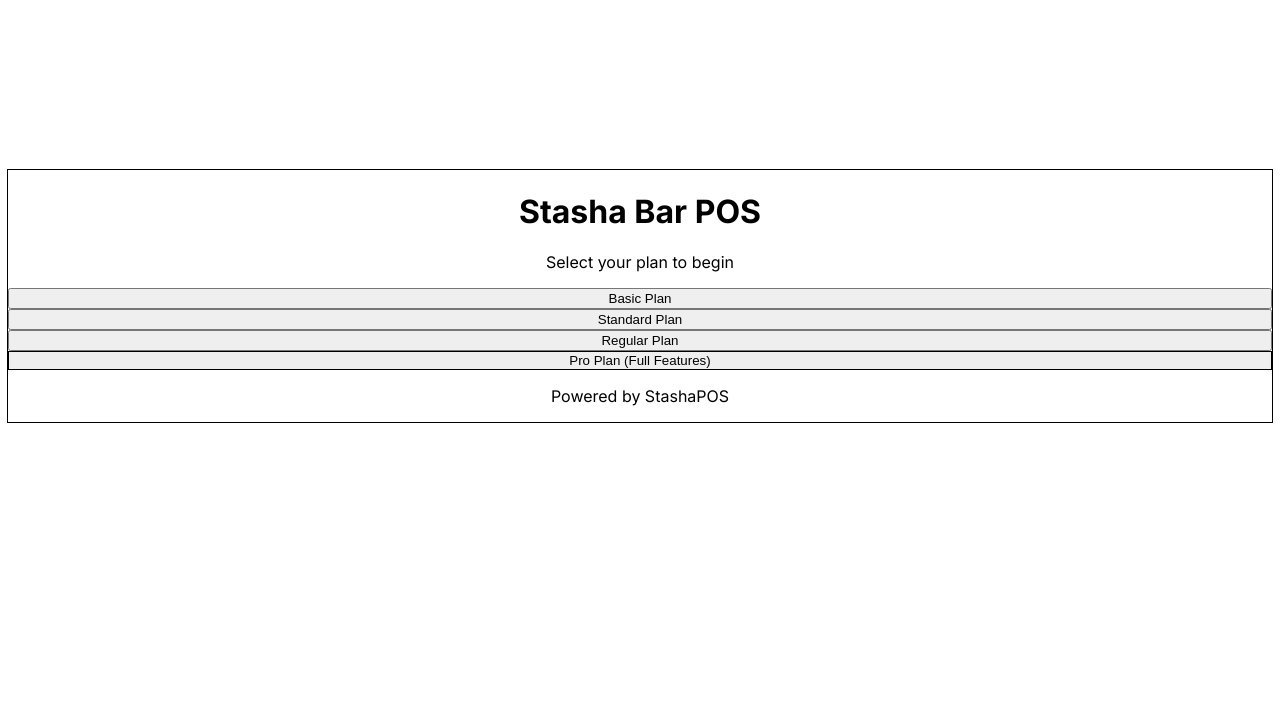
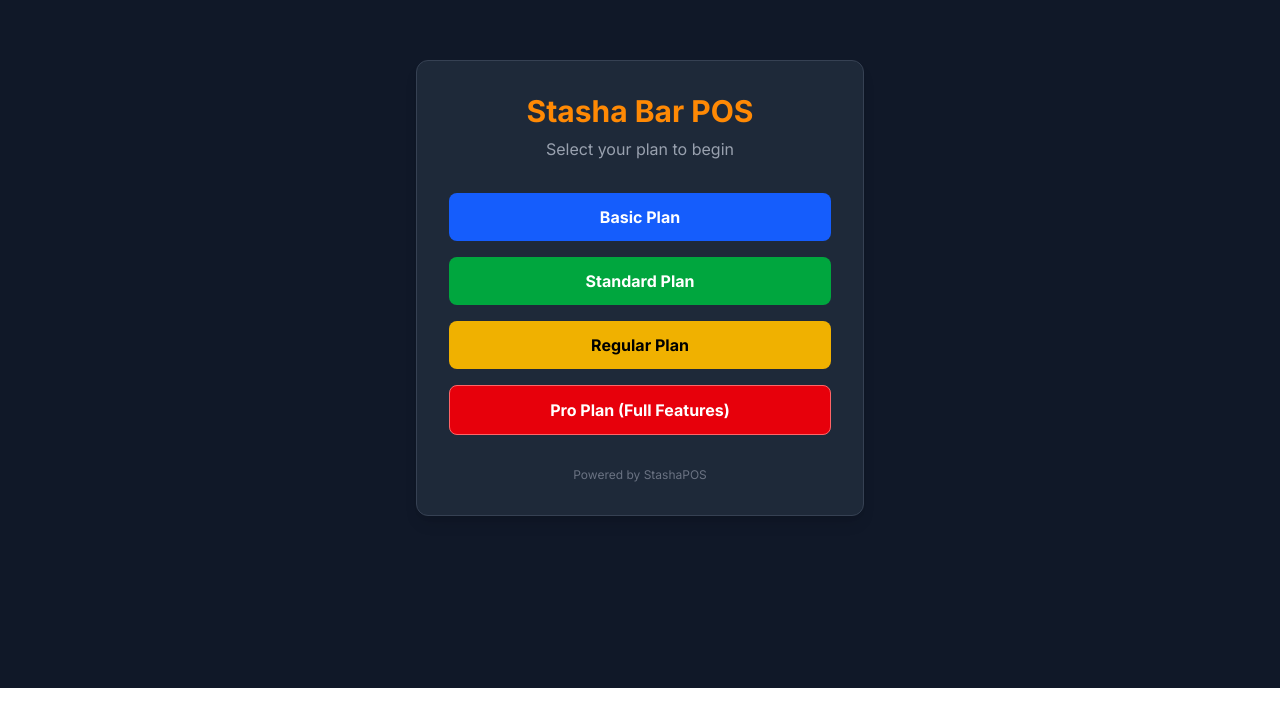
Before and after one commit to stashacapital-glitch/Stasha-Bar-POS, a Next.js app: page / in a window 1280 px wide. Shown: the part 112-816 px from the top of the page. Built offline with nearby package versions, Linux system fonts and the light colour scheme; no server answers.

Commit message:
Fix Tailwind v4 configuration and styling

```diff
--- a/package.json
+++ b/package.json
@@ -17,7 +17,7 @@
     "react-hot-toast": "^2.6.0"
   },
   "devDependencies": {
-    "@tailwindcss/postcss": "^4",
+    "@tailwindcss/postcss": "^4.2.0",
     "@types/node": "^20",
     "@types/react": "^19",
     "@types/react-dom": "^19",
--- /dev/null
+++ b/postcss.config.js
@@ -0,0 +1,5 @@
+ module.exports = {
+  plugins: {
+    '@tailwindcss/postcss': {},
+  },
+}
--- a/src/app/globals.css
+++ b/src/app/globals.css
@@ -1,6 +1,4 @@
- @tailwind base;
-@tailwind components;
-@tailwind utilities;
+ @import "tailwindcss";
 
 /* Global Styles */
 body {
--- a/src/app/layout.tsx
+++ b/src/app/layout.tsx
@@ -1,6 +1,6 @@
- import type { Metadata } from "next";
+import type { Metadata } from "next";
 import { Inter } from "next/font/google";
-import "./globals.css"; // <--- CRITICAL: This line loads all the styling
+import "./globals.css"; // <--- THIS LINE IS CRITICAL
 import { AuthProvider } from "@/contexts/AuthContext";
 
 const inter = Inter({ subsets: ["latin"] });
--- /dev/null
+++ b/tailwind.config.js
@@ -0,0 +1,12 @@
+/** @type {import('tailwindcss').Config} */
+module.exports = {
+  content: [
+    './src/pages/**/*.{js,ts,jsx,tsx,mdx}',
+    './src/components/**/*.{js,ts,jsx,tsx,mdx}',
+    './src/app/**/*.{js,ts,jsx,tsx,mdx}',
+  ],
+  theme: {
+    extend: {},
+  },
+  plugins: [],
+}
```
Also changed, not shown: 1 other file (tests, documents, lock files or other folders).
